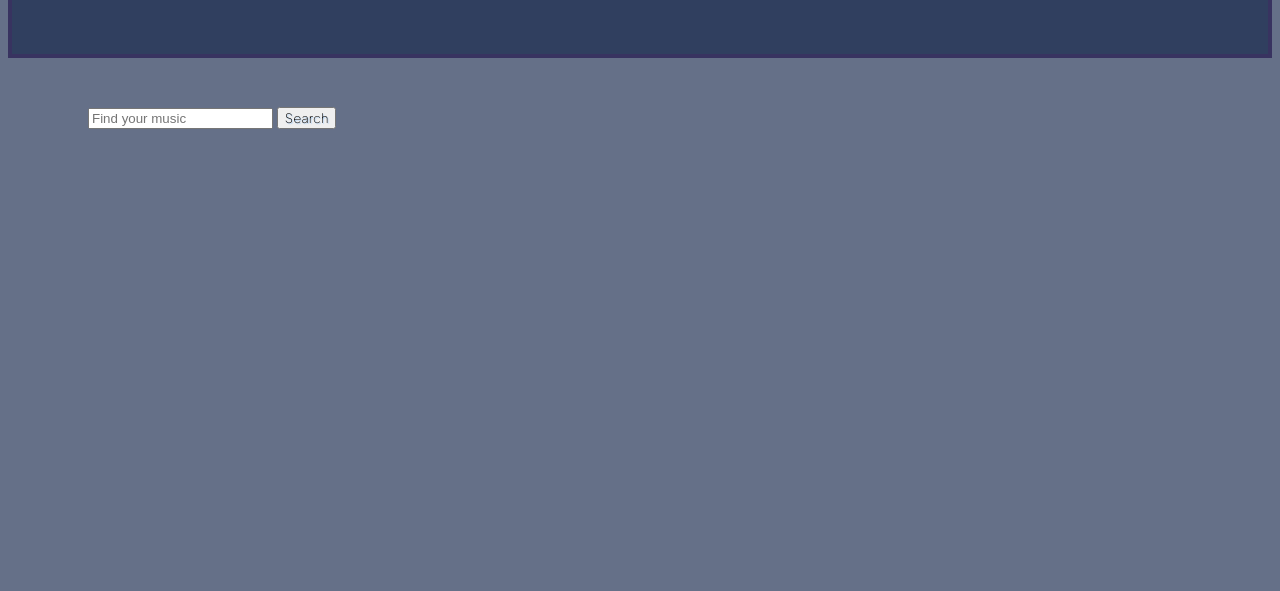
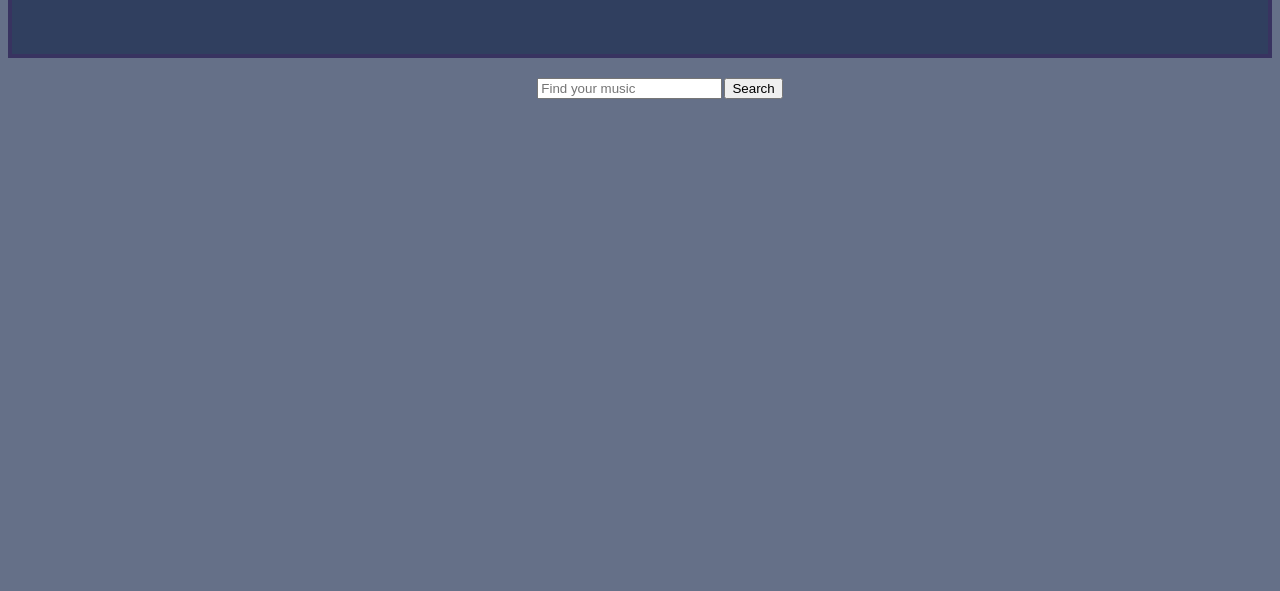
Before and after one commit to Momentum-Team-12/itunes-plus-simmo75, a website: page index.html in a window 1280 px wide. Shown: the part 209-800 px from the top of the page. Drawn offline with nearby package versions, Linux system fonts and the light colour scheme; a web font is replaced by a local one.

Commit message:
centered-searchbar

```diff
--- a/index.html
+++ b/index.html
@@ -22,12 +22,12 @@
 
 <body>
 
-  <div class="tag-font">
+  <div class="formContainer tag-font">
 
-    <form class="tag-font" id="search">
+    <form class="searchBar" id="search">
       <input type="text" name="userInput" id="user-input" placeholder="Find your music" required>
       <label for="userInput"></label>
-      <button class="searchBar" type="submit">Search</button>
+      <button type="submit">Search</button>
     </form>
 
   </div>
--- a/main.js
+++ b/main.js
@@ -43,7 +43,7 @@
         artDiv.classList.add('img')
         artDiv.src = result.artworkUrl100.slice(0, -13) + "300x300bb.jpg"
         resultsDiv.appendChild(artDiv)
-        // this div-type element is the container for all album artwork info
+        // this div-type element is the container for all album artwork info and icreases image resolution
 
         let audioDiv = document.createElement('audio')
         audioDiv.classList.add('audioPreview')
--- a/style.css
+++ b/style.css
@@ -81,6 +81,9 @@
     color: #000000;;
     text-shadow: 1px 1px 1px #0080ff4e;
     font-size: 13px;
+}
 
-
+.formContainer {
+display: flex;
+justify-content: center;
 }
```
